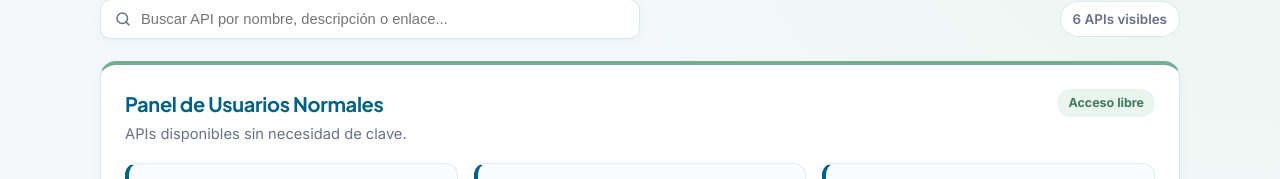
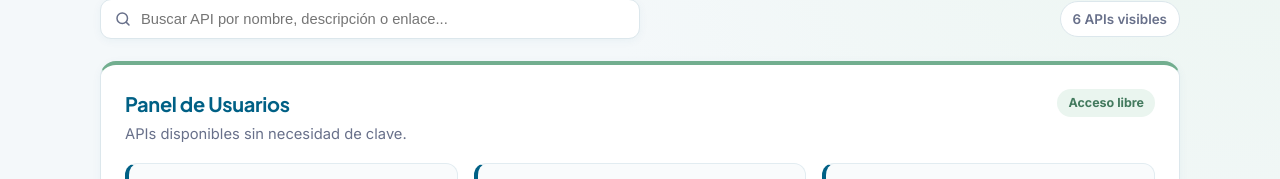
Before and after one commit to jhohanr07/Panel-apis-BNH, a plain HTML site: page index.html in a window 1280 px wide. Shown: the part 269-448 px from the top of the page. Drawn offline with Linux system fonts and the light colour scheme.

Commit message:
Change header title for user panel section

```diff
--- a/index.html
+++ b/index.html
@@ -65,7 +65,7 @@
     <section class="seccion" aria-labelledby="titulo-usuarios">
       <div class="seccion-cabecera">
         <div>
-          <h2 id="titulo-usuarios">Panel de Usuarios Normales</h2>
+          <h2 id="titulo-usuarios">Panel de Usuarios</h2>
           <p class="descripcion-seccion">APIs disponibles sin necesidad de clave.</p>
         </div>
         <span class="etiqueta-estado etiqueta-libre">Acceso libre</span>
```
